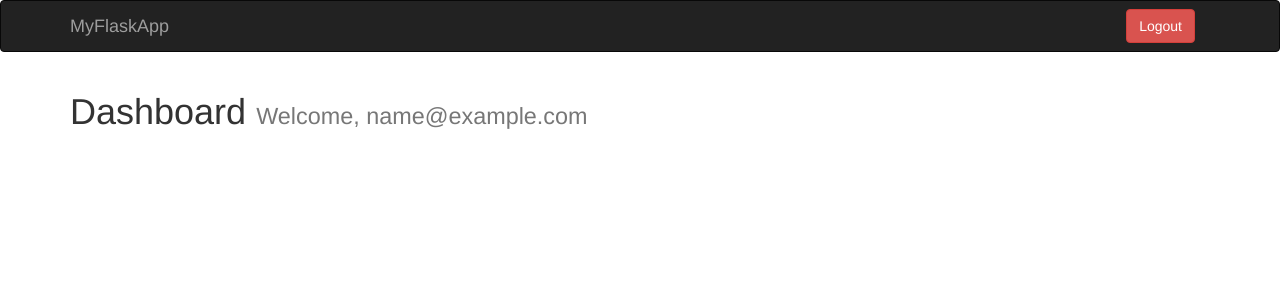
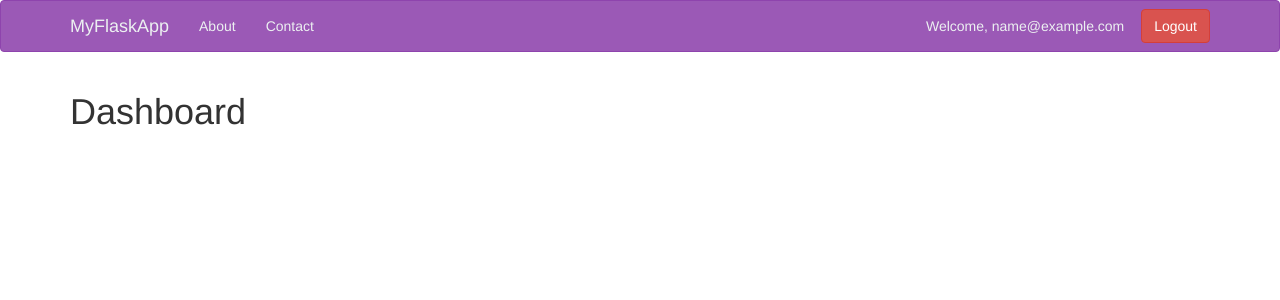
Before and after one commit to DevStrikerTech/Python-Flask-CMS, a Flask app: page /dashboard in a window 1280 px wide. Shown: the top 300 px of the page. Run offline with Flask 2, Linux system fonts and the light colour scheme; the visitor is signed in with stand-in values (Sample User, id 1); some libraries are stand-ins or nearby versions.

Commit message:
css style update with navbar layout changes

```diff
--- a/static/style.css
+++ b/static/style.css
@@ -0,0 +1,92 @@
+/* Navbar */
+#welcome {
+    color: #ecf0f1;
+}
+
+.navbar-default {
+    background-color: #9b59b6;
+    border-color: #8e44ad;
+}
+
+.navbar-default .navbar-brand {
+    color: #ecf0f1;
+}
+
+.navbar-default .navbar-brand:hover,
+.navbar-default .navbar-brand:focus {
+    color: #ecdbff;
+}
+
+.navbar-default .navbar-text {
+    color: #ecf0f1;
+}
+
+.navbar-default .navbar-nav > li > a {
+    color: #ecf0f1;
+}
+
+.navbar-default .navbar-nav > li > a:hover,
+.navbar-default .navbar-nav > li > a:focus {
+    color: #ecdbff;
+}
+
+.navbar-default .navbar-nav > .active > a,
+.navbar-default .navbar-nav > .active > a:hover,
+.navbar-default .navbar-nav > .active > a:focus {
+    color: #ecdbff;
+    background-color: #8e44ad;
+}
+
+.navbar-default .navbar-nav > .open > a,
+.navbar-default .navbar-nav > .open > a:hover,
+.navbar-default .navbar-nav > .open > a:focus {
+    color: #ecdbff;
+    background-color: #8e44ad;
+}
+
+.navbar-default .navbar-toggle {
+    border-color: #8e44ad;
+}
+
+.navbar-default .navbar-toggle:hover,
+.navbar-default .navbar-toggle:focus {
+    background-color: #8e44ad;
+}
+
+.navbar-default .navbar-toggle .icon-bar {
+    background-color: #ecf0f1;
+}
+
+.navbar-default .navbar-collapse,
+.navbar-default .navbar-form {
+    border-color: #ecf0f1;
+}
+
+.navbar-default .navbar-link {
+    color: #ecf0f1;
+}
+
+.navbar-default .navbar-link:hover {
+    color: #ecdbff;
+}
+
+/* Header */
+
+/* Media Query */
+@media (max-width: 767px) {
+    .navbar-default .navbar-nav .open .dropdown-menu > li > a {
+        color: #ecf0f1;
+    }
+
+    .navbar-default .navbar-nav .open .dropdown-menu > li > a:hover,
+    .navbar-default .navbar-nav .open .dropdown-menu > li > a:focus {
+        color: #ecdbff;
+    }
+
+    .navbar-default .navbar-nav .open .dropdown-menu > .active > a,
+    .navbar-default .navbar-nav .open .dropdown-menu > .active > a:hover,
+    .navbar-default .navbar-nav .open .dropdown-menu > .active > a:focus {
+        color: #ecdbff;
+        background-color: #8e44ad;
+    }
+}
--- a/templates/dashboard.html
+++ b/templates/dashboard.html
@@ -1,5 +1,5 @@
 {% extends 'layout.html' %}
 
 {% block body %}
-    <h1>Dashboard <small> Welcome, {{ session.email }} </small></h1>
+    <h1>Dashboard</h1>
 {% endblock %}
--- a/templates/includes/_navbar.html
+++ b/templates/includes/_navbar.html
@@ -1,4 +1,4 @@
-<nav class="navbar navbar-inverse">
+<nav class="navbar navbar-default">
     <div class="container">
         <div class="navbar-header">
             <button type="button" class="navbar-toggle collapsed" data-toggle="collapse" data-target="#navbar"
@@ -10,20 +10,29 @@
             </button>
             <a class="navbar-brand" href="/">MyFlaskApp</a>
         </div>
-        <div id="navbar" class="navbar-collapse collapse">
+        <div id="navbar" class="collapse navbar-collapse">
+            <ul class="nav navbar-nav">
+                <li><a href="/about">About</a></li>
+                <li><a href="/contact">Contact</a></li>
+            </ul>
+            <ul class="nav navbar-nav navbar-right">
                 <form class="navbar-form navbar-right" method="post">
                     {% if session.logged_in %}
+                        <a class="btn btn-link" href="/dashboard" role="button"><span id="welcome">Welcome, {{ session.email }}</span></a>
                         <a class="btn btn-danger" href="/logout" role="button">Logout</a>
                     {% else %}
                         <div class="form-group">
-                        <input type="email"  name="email" placeholder="Email" class="form-control" value="{{ request.form.email }}" required>
+                            <input type="email" name="email" placeholder="Email" class="form-control"
+                                   value="{{ request.form.email }}" required>
                         </div>
                         <div class="form-group">
-                        <input type="password" name="password" placeholder="Password" class="form-control" value="{{ request.form.password }}" required>
+                            <input type="password" name="password" placeholder="Password" class="form-control"
+                                   value="{{ request.form.password }}" required>
                         </div>
                         <button type="submit" class="btn btn-success">Sign in</button>
                     {% endif %}
                 </form>
-        </div><!--/.navbar-collapse -->
+            </ul>
+        </div><!--/.nav-collapse -->
     </div>
 </nav>
--- a/templates/layout.html
+++ b/templates/layout.html
@@ -11,6 +11,7 @@
         <link href="https://maxcdn.bootstrapcdn.com/bootstrap/3.3.6/css/bootstrap.min.css" rel="stylesheet">
 
         <!-- Custom CSS -->
+        <link rel="stylesheet" href="../static/style.css">
 
     </head>
     <body>
```
Lines whose indentation alone changed are shown as unchanged.
